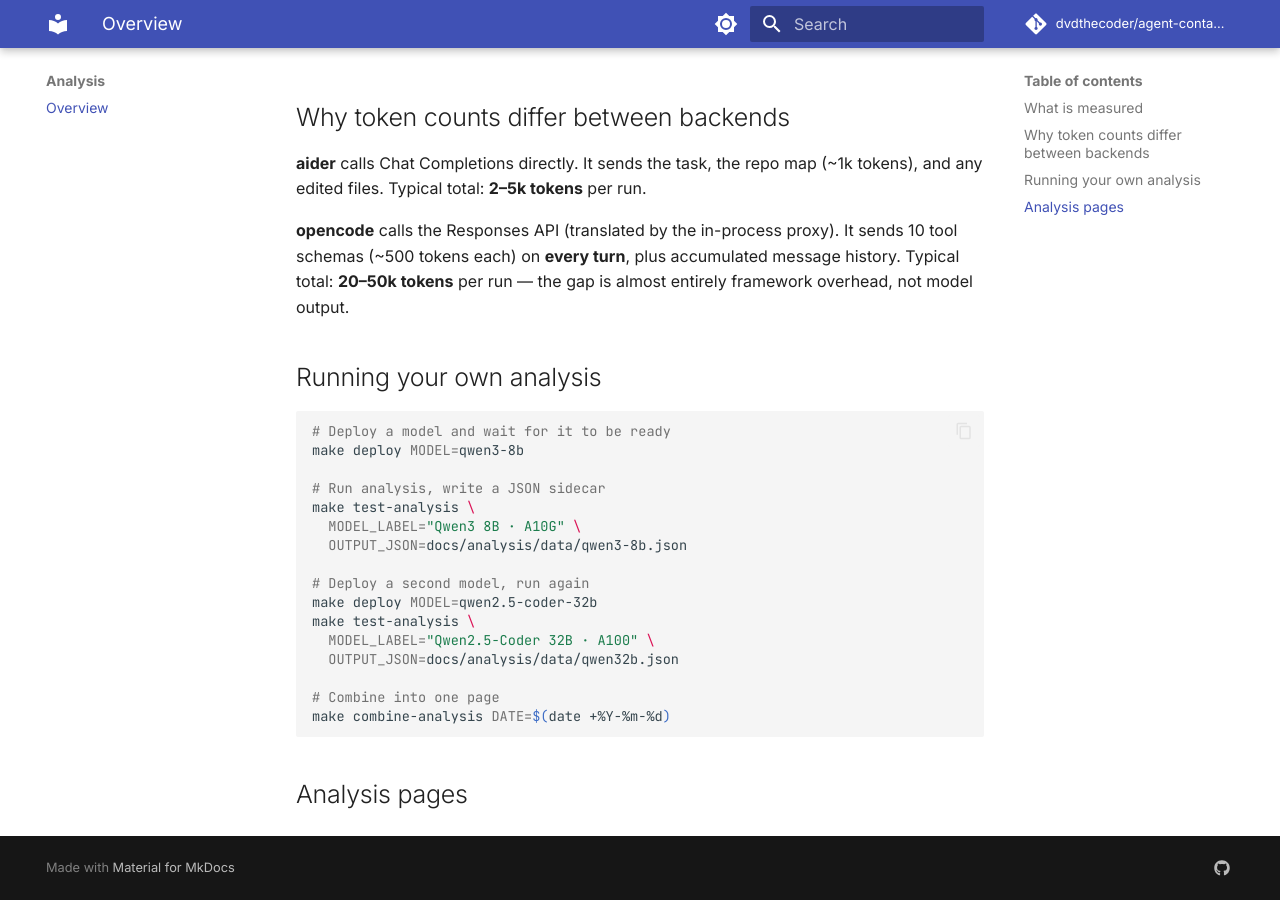
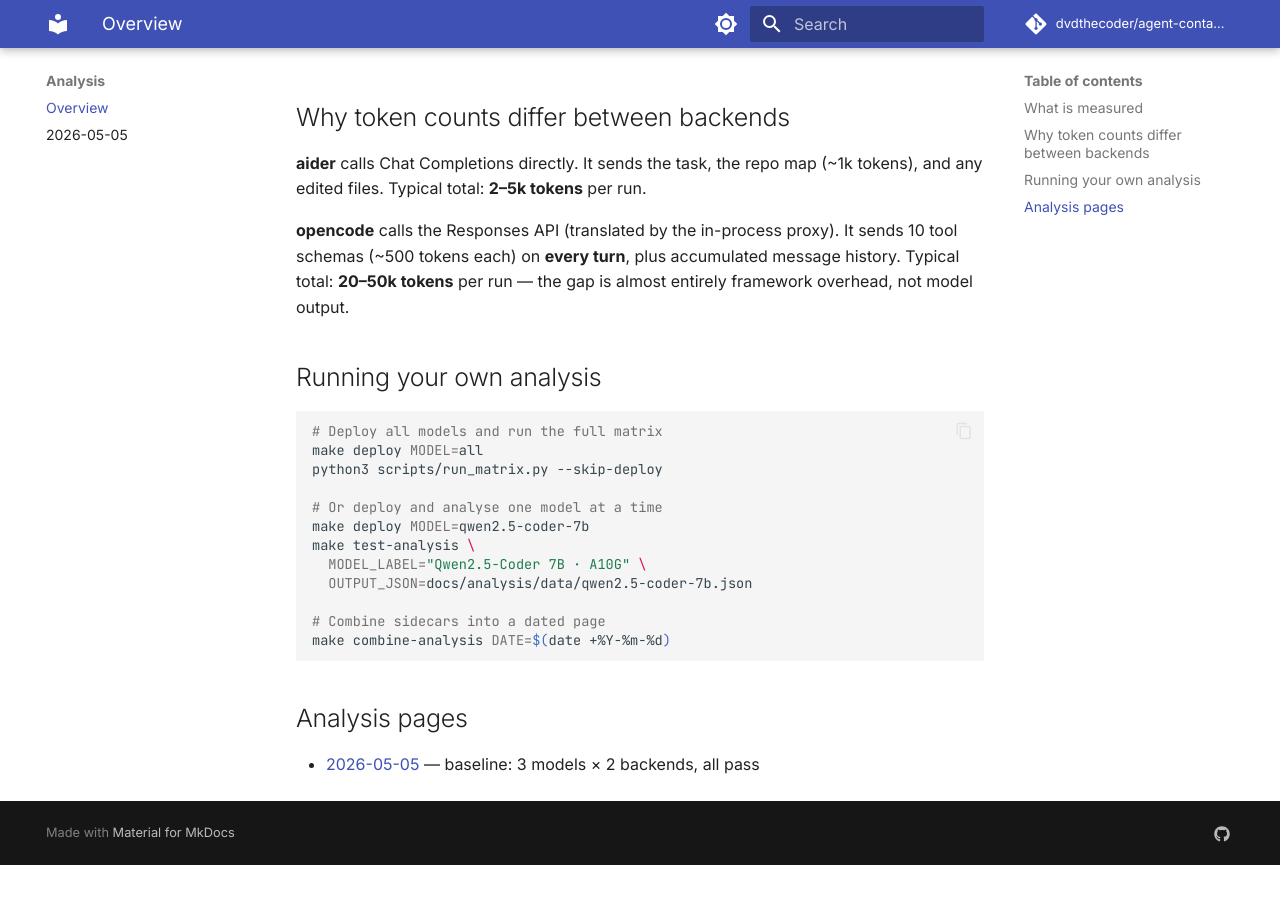
Before and after one commit to dvdthecoder/agent-container, an MkDocs documentation site: the page built from docs/analysis/index.md, in a window 1280 px wide and 900 px high, scrolled down 712 px. Built offline with MkDocs 1.6.1 and Material for MkDocs 9.7.7, drawn with Linux system fonts in a browser that asks for light colours; comment, search, counter and statistics services are not loaded; after the commit the page ends 1577 px from its top, so only the background shows below that.

Commit message:
docs: first baseline analysis 2026-05-05 + lessons learned #17 #18
Analysis results — 3 models × 2 backends, all 6 runs passed:
  qwen2.5-coder-7b  · aider:    2,972 tok / 43s  (fastest)
  qwen2.5-coder-7b  · opencode: 32,167 tok / 154s
  qwen2.5-coder-32b · aider:    2,809 tok / 261s
  qwen2.5-coder-32b · opencode: 32,168 tok / 126s
  qwen3-30b         · aider:    3,060 tok / 184s
  qwen3-30b         · opencode: 33,046 tok / 127s

Key finding: opencode sends ~11.9× more prompt tokens than aider
across all models — gap is tool-schema overhead (10 schemas × ~500
tokens resent every turn), not model output.

Also adds:
- lessons-learned #17: Qwen3 general models have no -Instruct suffix
- lessons-learned #18: Qwen3-30B-A3B needs A100-80GB (total MoE weights)
- analysis/index.md: fixed example commands, linked first results page
- mkdocs.yml: 2026-05-05 page added to Analysis nav

Co-Authored-By: Claude Sonnet 4.6 <noreply@anthropic.com>

````diff
--- a/docs/analysis/index.md
+++ b/docs/analysis/index.md
@@ -24,22 +24,20 @@ Each page covers one analysis run: a fixed task fired against all configured bac
 ## Running your own analysis
 
 ```bash
-# Deploy a model and wait for it to be ready
-make deploy MODEL=qwen3-8b
+# Deploy all models and run the full matrix
+make deploy MODEL=all
+python3 scripts/run_matrix.py --skip-deploy
 
-# Run analysis, write a JSON sidecar
+# Or deploy and analyse one model at a time
+make deploy MODEL=qwen2.5-coder-7b
 make test-analysis \
-  MODEL_LABEL="Qwen3 8B · A10G" \
-  OUTPUT_JSON=docs/analysis/data/qwen3-8b.json
+  MODEL_LABEL="Qwen2.5-Coder 7B · A10G" \
+  OUTPUT_JSON=docs/analysis/data/qwen2.5-coder-7b.json
 
-# Deploy a second model, run again
-make deploy MODEL=qwen2.5-coder-32b
-make test-analysis \
-  MODEL_LABEL="Qwen2.5-Coder 32B · A100" \
-  OUTPUT_JSON=docs/analysis/data/qwen32b.json
-
-# Combine into one page
+# Combine sidecars into a dated page
 make combine-analysis DATE=$(date +%Y-%m-%d)
 ```
 
 ## Analysis pages
+
+- [2026-05-05](2026-05-05.md) — baseline: 3 models × 2 backends, all pass
--- a/mkdocs.yml
+++ b/mkdocs.yml
@@ -74,6 +74,7 @@ nav:
     - Running & Contributing: contributing.md
   - Analysis:
     - Overview: analysis/index.md
+    - 2026-05-05: analysis/2026-05-05.md
   - Reference:
     - Lessons Learned: lessons-learned.md
 
````
Also changed, not shown: docs/analysis/2026-05-05.md (added, +53 -0 lines), docs/lessons-learned.md (+30 -0 lines).
